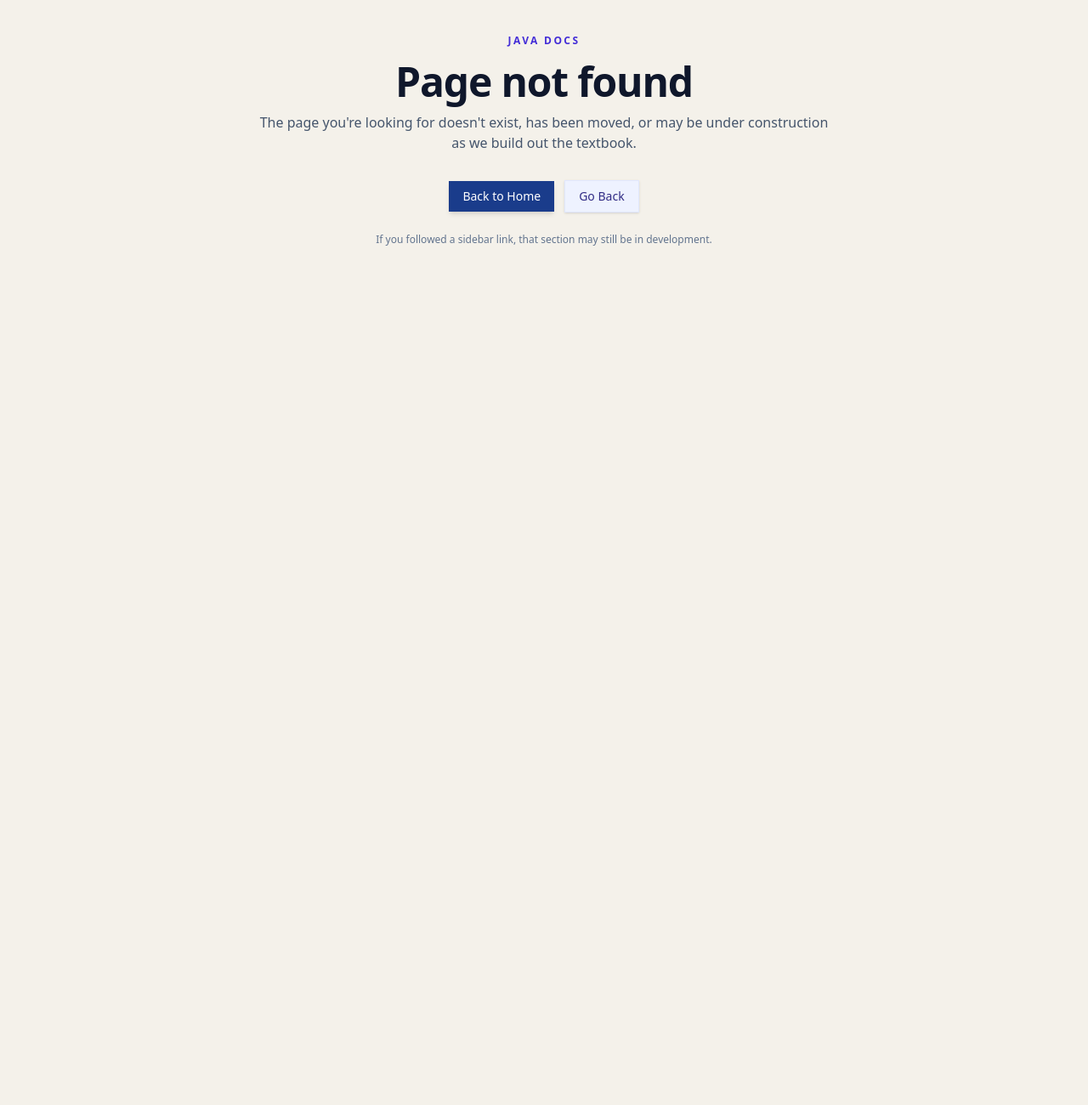
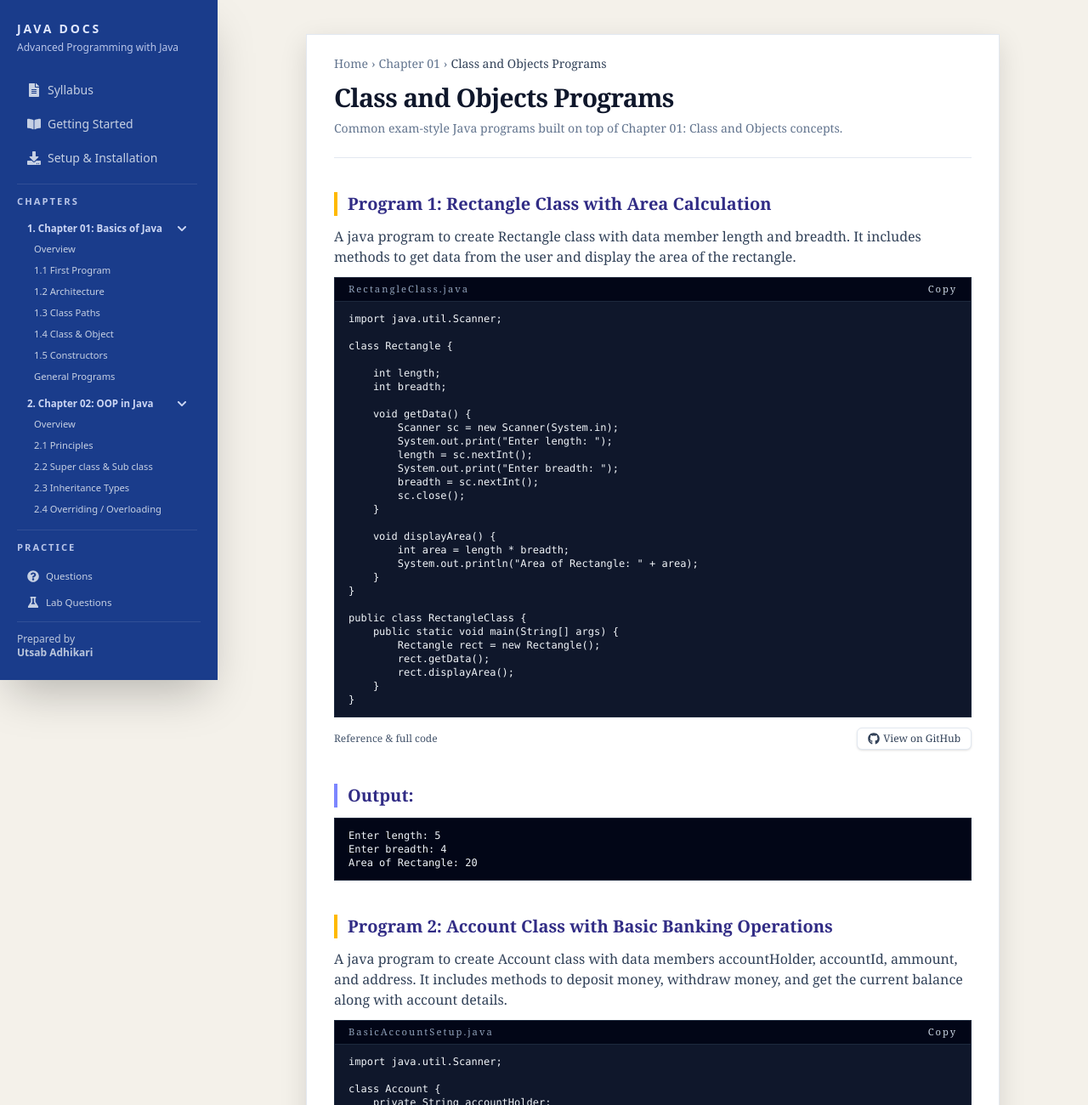
Before and after one commit to utsab-adhikari/java-docs, a Next.js app: page /chapter-01/class-and-objects-programs in a window 1280 px wide. Before the commit this address had no page. Shown: the top 1300 px of the page at 85% size. Before the commit the page ends 800 px from the top, so only its background shows below. Built offline with nearby package versions, Linux system fonts and the light colour scheme.

Commit message:
Class and object programs added

```diff
--- /dev/null
+++ b/src/app/(content)/chapter-01/class-and-objects-programs/layout.jsx
@@ -0,0 +1,33 @@
+export const metadata = {
+	title: "Class and Objects Programs · Chapter 01",
+	description:
+		"Solved Java programs focused on classes, objects, constructors, and encapsulation from Chapter 01 of the Java textbook.",
+	keywords: [
+		"Java class and object programs",
+		"Java object oriented programming examples",
+		"Java constructor program",
+		"Java encapsulation example",
+		"Java class object practice",
+		"Pokhara University Java class programs",
+	],
+	openGraph: {
+		title: "Chapter 01 · Class and Objects Java Programs",
+		description:
+			"Practice Java classes, objects, constructors, and encapsulation with worked example programs from Chapter 01.",
+		type: "article",
+		section: "Chapter 01",
+	},
+	twitter: {
+		card: "summary_large_image",
+		title: "Class and Objects Programs · Chapter 01",
+		description:
+			"Explore solved Java programs that demonstrate classes, objects, constructors, and encapsulation concepts from Chapter 01.",
+	},
+	alternates: {
+		canonical: "/chapter-01/class-and-objects-programs",
+	},
+};
+
+export default function Layout({ children }) {
+	return <div>{children}</div>;
+}
--- /dev/null
+++ b/src/app/(content)/chapter-01/class-and-objects-programs/page.jsx
@@ -0,0 +1,312 @@
+"use client";
+
+import JavaCode from "@/components/JavaCode";
+import Output from "@/components/Output";
+import Link from "next/link";
+import { FaGithub } from "react-icons/fa";
+
+export default function GeneralProgramsPage() {
+  return (
+    <article className="mx-auto max-w-3xl space-y-10">
+      <header className="border-b border-slate-200 pb-6">
+        <nav
+          aria-label="Breadcrumb"
+          className="mb-3 flex items-center text-xs text-slate-500 sm:text-sm"
+        >
+          <Link
+            href="/"
+            className="transition hover:text-indigo-700 hover:underline"
+          >
+            Home
+          </Link>
+          <span className="mx-1">›</span>
+          <Link
+            href="/chapter-01"
+            className="transition hover:text-indigo-700 hover:underline"
+          >
+            Chapter 01
+          </Link>
+          <span className="mx-1">›</span>
+          <span className="font-medium text-slate-700">Class and Objects Programs</span>
+        </nav>
+
+        <h1 className="text-3xl font-semibold tracking-tight text-slate-900">
+          Class and Objects Programs
+        </h1>
+        <p className="mt-2 text-sm text-slate-500">
+          Common exam-style Java programs built on top of Chapter 01: Class and Objects concepts.
+        </p>
+      </header>
+
+      <section className="space-y-3">
+        <h2 className="border-l-4 border-amber-400 pl-3 text-xl font-semibold text-indigo-900">
+          Program 1: Rectangle Class with Area Calculation
+        </h2>
+        <p className="text-slate-700">
+          A java program to create Rectangle class with data member length and breadth.
+          It includes methods to get data from the user and display the area of the rectangle.
+
+        </p>
+        <JavaCode
+          CODE={`import java.util.Scanner;
+
+class Rectangle {
+
+    int length;
+    int breadth;
+
+    void getData() {
+        Scanner sc = new Scanner(System.in);
+        System.out.print("Enter length: ");
+        length = sc.nextInt();
+        System.out.print("Enter breadth: ");
+        breadth = sc.nextInt();
+        sc.close();
+    }
+
+    void displayArea() {
+        int area = length * breadth;
+        System.out.println("Area of Rectangle: " + area);
+    }
+}
+
+public class RectangleClass {
+    public static void main(String[] args) {
+        Rectangle rect = new Rectangle();
+        rect.getData();
+        rect.displayArea();
+    }
+}`}
+          filename={"RectangleClass.java"}
+        />
+        <div className="flex items-center justify-between text-xs text-slate-600">
+          <span>Reference &amp; full code</span>
+          <Link
+            href="https://github.com/utsab-adhikari/java/blob/main/Programs/Lab01/P04_RectangleClass.java"
+            className="inline-flex items-center gap-1 rounded-md border border-slate-200 bg-white px-3 py-1 font-medium text-slate-700 shadow-sm hover:bg-slate-50"
+            target="_blank"
+            rel="noopener noreferrer"
+          >
+            <FaGithub className="h-3.5 w-3.5" />
+            <span>View on GitHub</span>
+          </Link>
+        </div>
+      </section>
+
+      <Output
+        output={`Enter length: 5
+Enter breadth: 4
+Area of Rectangle: 20
+`}
+      />
+       <section className="space-y-3">
+        <h2 className="border-l-4 border-amber-400 pl-3 text-xl font-semibold text-indigo-900">
+          Program 2: Account Class with Basic Banking Operations
+        </h2>
+        <p className="text-slate-700">
+          A java program to create Account class with data members accountHolder, accountId, ammount, and address.
+          It includes methods to deposit money, withdraw money, and get the current balance along with account details.
+        </p>
+        <JavaCode
+          CODE={`import java.util.Scanner;
+
+class Account {
+    private String accountHolder;
+    private int accountId;
+    private int ammount;
+    private String address;
+
+    Account() {
+        accountHolder = "";
+        accountId = 0;
+        ammount = 0;
+        address = "";
+    }
+
+    Account(String aH, int aId, int am, String ad) {
+        accountHolder = aH;
+        accountId = aId;
+        ammount = am;
+        address = ad;
+    }
+
+    public void Deposit() {
+        Scanner sc = new Scanner(System.in);
+
+        System.out.print("Enter Ammount to be Deposited:  ");
+        int d_amount = sc.nextInt();
+
+        ammount = ammount + d_amount;
+
+        System.out.println(d_amount+" is Deposited to your account");
+        sc.close();
+    }
+
+    public void Get_Balance() {
+        System.out.println("<-- Account Details -->");
+        System.out.println("Name: "+accountHolder);
+        System.out.println("Balance: "+ammount);
+        System.out.println("Address: "+ address);
+    }
+
+    public void Withdraw() {
+        Scanner sc = new Scanner(System.in);
+
+        System.out.print("Enter Ammount to be Withdrawn:  ");
+        int w_amount = sc.nextInt();
+
+        ammount = ammount - w_amount;
+
+        System.out.println(w_amount+" is Withdrawn from your account");
+        sc.close();
+    }
+}
+
+public class BasicAccountSetup {
+	public static void main(String[] args) {
+		Scanner sc = new Scanner(System.in);
+
+		System.out.println("<-- Enter Details -->");
+		System.out.print("Enter Name: ");
+		String name = sc.nextLine();
+		System.out.print("Enter Initial Ammount: ");
+		int initialAmmount = sc.nextInt();
+		sc.nextLine();
+		System.out.print("Enter Address: ");
+		String address = sc.nextLine();
+
+		Account a1 = new Account(name, 12345, initialAmmount, address);
+
+		while(true) {
+		    System.out.println("You Got the choices --->");
+		    System.out.println("1. GetBaance");
+		    System.out.println("2. Deposit");
+		    System.out.println("3. Withdraw");
+		    System.out.println("4. Exit");
+		    System.out.print("Select: ");
+		    int choice = sc.nextInt();
+
+		    switch(choice) {
+		        case 1:
+		            a1.Get_Balance();
+		            break;
+
+		        case 2:
+		            a1.Deposit();
+		            break;
+
+		        case 3:
+		            a1.Withdraw();
+		            break;
+
+		        case 4:
+		            System.out.println("Exiting....");
+    		        System.exit(0);
+
+		        default :
+		            System.out.println("Invalid Choice");
+		    }
+
+			sc.close();
+	    }
+	}
+}
+ `}
+          filename={"BasicAccountSetup.java"}
+        />
+        <div className="flex items-center justify-between text-xs text-slate-600">
+          <span>Reference &amp; full code</span>
+          <Link
+            href="https://github.com/utsab-adhikari/java/blob/main/Programs/Lab01/P02_BasicAccountSetup.java"
+            className="inline-flex items-center gap-1 rounded-md border border-slate-200 bg-white px-3 py-1 font-medium text-slate-700 shadow-sm hover:bg-slate-50"
+            target="_blank"
+            rel="noopener noreferrer"
+          >
+            <FaGithub className="h-3.5 w-3.5" />
+            <span>View on GitHub</span>
+          </Link>
+        </div>
+      </section>
+
+      <Output
+        output={`<-- Enter Details -->
+Enter Name: Utsab
+Enter Initial Ammount: 5000
+Enter Address: KTM
+
+You Got the choices --->
+1. GetBaance
+2. Deposit
+3. Withdraw
+4. Exit
+Select: 1
+
+<-- Account Details -->
+Name: Utsab
+Balance: 5000
+Address: KTM
+
+You Got the choices --->
+1. GetBaance
+2. Deposit
+3. Withdraw
+4. Exit
+Select: 2
+
+Enter Ammount to be Deposited:  15000
+15000 is Deposited to your account
+
+You Got the choices --->
+1. GetBaance
+2. Deposit
+3. Withdraw
+4. Exit
+Select: 1
+
+<-- Account Details -->
+Name: Utsab
+Balance: 20000
+Address: KTM
+
+You Got the choices --->
+1. GetBaance
+2. Deposit
+3. Withdraw
+4. Exit
+Select: 3
+
+Enter Ammount to be Withdrawn:  2000
+2000 is Withdrawn from your account
+
+You Got the choices --->
+1. GetBaance
+2. Deposit
+3. Withdraw
+4. Exit
+Select: 1
+
+<-- Account Details -->
+Name: Utsab
+Balance: 18000
+Address: KTM
+`}
+      />
+      <div className="mt-4 flex flex-wrap items-center justify-between gap-3 border-t border-slate-200 pt-6">
+        <Link
+          href="/chapter-01/general-programs"
+          className="inline-flex items-center gap-2 border border-indigo-100 bg-indigo-50 px-4 py-2 text-sm font-medium text-indigo-900 shadow-sm"
+        >
+          <span className="text-lg">←</span>
+          <span>Previous: General Programs</span>
+        </Link>
+          <Link
+                  href="/chapter-02"
+                  className="inline-flex items-center gap-2 bg-[#1a3c8b] px-4 py-2 text-sm font-medium text-white shadow-md"
+                >
+                  <span>Next: Chapter 02</span>
+                  <span className="text-lg">→</span>
+                </Link>
+      </div>
+    </article>
+  );
+}
```
